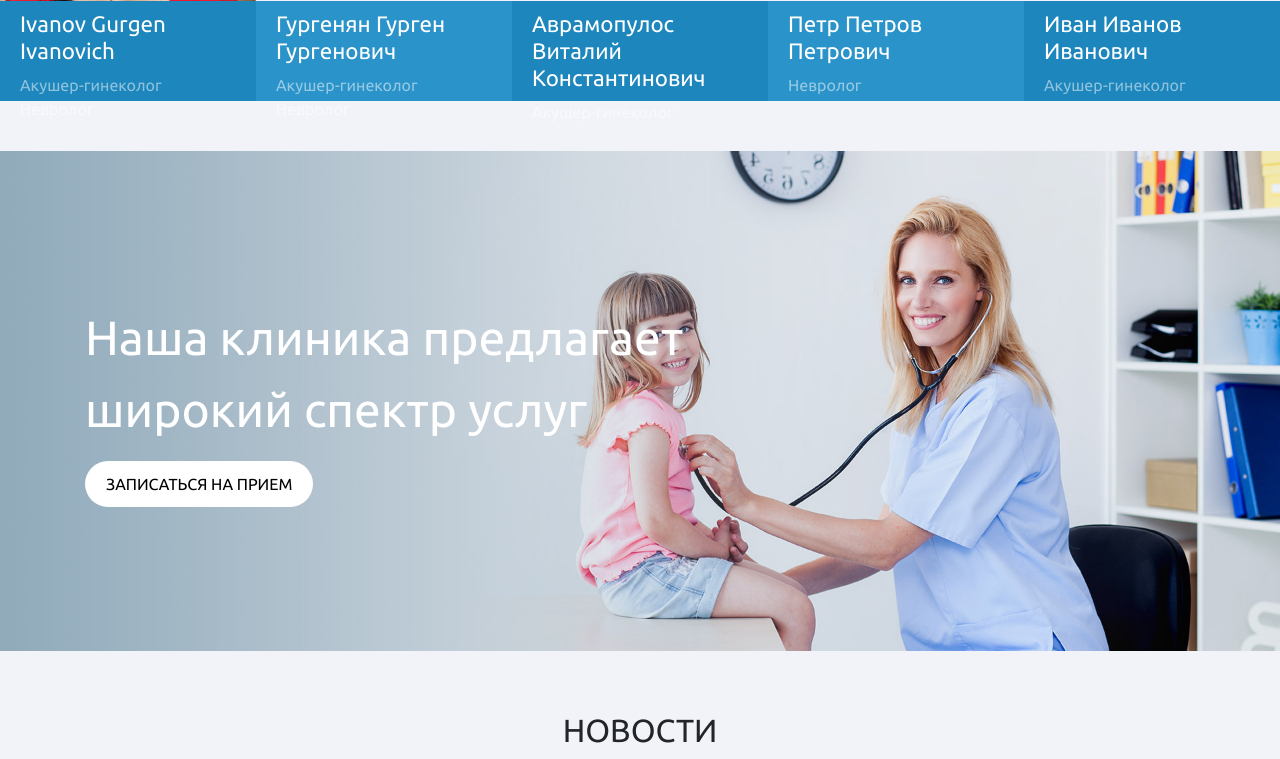
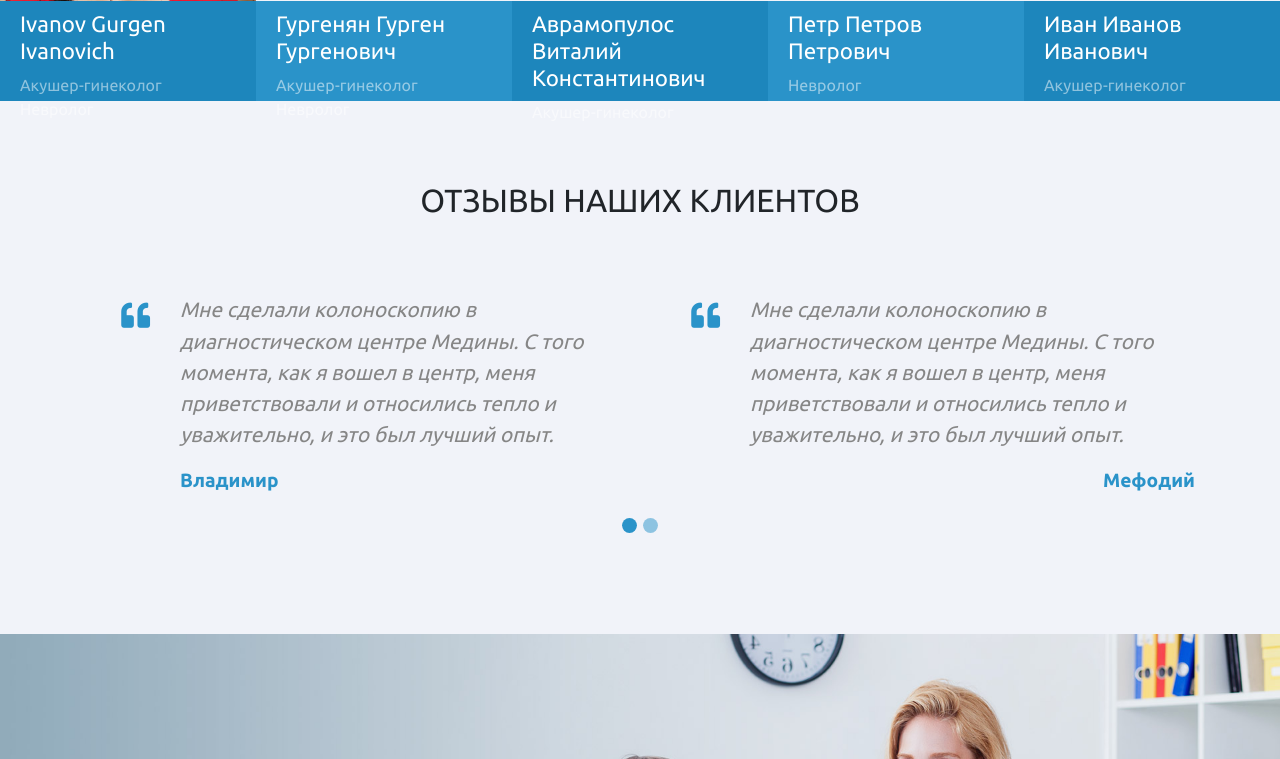
Before and after one commit to AsuraBot/klinika, a Django app: page / in a window 1280 px wide. Shown: the part 3089-3848 px from the top of the page. Run offline with Django 3.2, Linux system fonts and the light colour scheme; data comes from the database, SQL or seed files in the repository; both versions use the stored data as it was after the commit; some libraries are stand-ins or nearby versions.

Commit message:
home 14.05

```diff
--- a/dev_static/css/style.css
+++ b/dev_static/css/style.css
@@ -275,6 +275,47 @@ footer .bottom-footer .text-center:last-child {
   width: 10px;
   height: 10px;
   border-radius: 50%;
+}
+
+.review-carousel h2 {
+  margin-top: 180px;
+  margin-bottom: 75px;
+  font-size: 2rem;
+  text-transform: uppercase;
+  text-align: center;
+}
+
+.review-carousel .reviewtext {
+  font-size: 1.3rem;
+  font-style: italic;
+  color: #868686;
+}
+
+.review-carousel .reviewnamefirst {
+  font-weight: bold;
+  text-align: left;
+  font-size: 1.2rem;
+  color: #2A93C9;
+}
+
+.review-carousel .reviewnamesecond {
+  font-weight: bold;
+  text-align: right;
+  font-size: 1.2rem;
+  color: #2A93C9;
+}
+
+.review-carousel .col-md-1 {
+  text-align: right;
+  font-size: 1.8rem;
+  color: #2A93C9;
+}
+
+.review-carousel .carousel-indicators li {
+  width: 15px;
+  height: 15px;
+  border-radius: 50%;
+  background-color: #2A93C9;
 }
 
 .firstparalax {
--- a/landing/views.py
+++ b/landing/views.py
@@ -1,13 +1,13 @@
 from django.shortcuts import render, render_to_response
 from django.template import RequestContext
-from services.models import ServiceMain
+from services.models import Service
 from news.models import Novost
 from peoples.models import Doctor
 
 # Create your views here.
 
 def index(request):
-    popular_services = ServiceMain.objects.all().order_by('-counter')[:6]
+    popular_services = Service.objects.all().order_by('-counter')[:6]
     last_news = Novost.objects.filter(is_active=True)[:4]
     index_doctors  = Doctor.objects.all()[:5]
 
--- a/peoples/urls.py
+++ b/peoples/urls.py
@@ -4,5 +4,5 @@ from peoples import views
 urlpatterns = [
     path('doctors/<doctors_id>/', views.doctors_detail, name='doctors_detail'),
     path('doctors/', views.doctors, name='doctors'),
-    path('login/', views.login, name='login'),
+    path('login/', views.MyLoginView.as_view(), name='login'),
 ]
--- a/templates/index.html
+++ b/templates/index.html
@@ -96,8 +96,8 @@
             <div class="d-flex justify-content-around flex-wrap">
             {% for service in popular_services %}
                 <div class="one-service">
-                <a href="#">
-                    <img src="{{ service.image.url|resize:'320x320,C' }}" alt="service_img">
+                <a href="{% url 'service_detail' service.id %}">
+                    <img src="{{ service.service_main.image.url|resize:'320x320,C' }}" alt="service_img">
                     <p><i class="fas fa-arrow-right"></i> {{ service.name }}</p>
                 </a>
                 </div>
@@ -127,29 +127,55 @@
             {% endfor %}
         </div>
 
-        <!-- <div class="carousel" id="index-review">
-            <div id="carouselExampleIndicators" class="carousel slide carousel-fade" data-ride="carousel">
+        <div class="container review-carousel">
+            <h2 class="text-center">Отзывы наших клиентов</h2>
+            <div id="carouselViewIndicators" class="carousel slide" data-ride="carousel">
                 <ol class="carousel-indicators">
-                <li data-target="#carouselExampleIndicators" data-slide-to="0" class="active"></li>
-                <li data-target="#carouselExampleIndicators" data-slide-to="1"></li>
+                    <li data-target="#carouselViewIndicators" data-slide-to="0" class="active"></li>
+                    <li data-target="#carouselViewIndicators" data-slide-to="1"></li>
                 </ol>
                 <div class="carousel-inner">
                     <div class="carousel-item active">
-                        <div class="carousel-caption d-md-block">
-                        <img class="d-block" src="{% static 'images/slide-01.jpg' %}">
-                        <h3>Текст 1</h3>
-                        <p>шо то там</p>
+                        <div class="row justify-content-between">
+                            <div class="col-md-1">
+                                <i class="fas fa-quote-left"></i>
+                            </div>
+                            <div class="col-md-5">
+                                <p class="reviewtext">Мне сделали колоноскопию в диагностическом центре Медины. С того момента, как я вошел в центр, меня приветствовали и относились тепло и уважительно, и это был лучший опыт.</p>
+                                <p class="reviewnamefirst">Владимир</p>
+                            </div>
+                            <div class="col-md-1">
+                                <i class="fas fa-quote-left"></i>
+                            </div>
+                            <div class="col-md-5">
+                                <p class="reviewtext">Мне сделали колоноскопию в диагностическом центре Медины. С того момента, как я вошел в центр, меня приветствовали и относились тепло и уважительно, и это был лучший опыт.</p>
+                                <p class="reviewnamesecond">Мефодий</p>
+                            </div>
                         </div>
+                        <br><br>
                     </div>
                     <div class="carousel-item">
-                        <div class="carousel-caption d-none d-md-block">
-                        <h5>.L.</h5>
-                        <p>.L1.</p>
+                        <div class="row justify-content-between">
+                            <div class="col-md-1">
+                                <i class="fas fa-quote-left"></i>
+                            </div>
+                            <div class="col-md-5">
+                                <p class="reviewtext">Мне сделали колоноскопию в диагностическом центре Медины. С того момента, как я вошел в центр, меня приветствовали и относились тепло и уважительно, и это был лучший опыт.</p>
+                                <p class="reviewnamefirst">Владимир</p>
+                            </div>
+                            <div class="col-md-1">
+                                <i class="fas fa-quote-left"></i>
+                            </div>
+                            <div class="col-md-5">
+                                <p class="reviewtext">Мне сделали колоноскопию в диагностическом центре Медины. С того момента, как я вошел в центр, меня приветствовали и относились тепло и уважительно, и это был лучший опыт.</p>
+                                <p class="reviewnamesecond">Мефодий</p>
+                            </div>
                         </div>
+                        <br><br>
                     </div>
                 </div>
             </div>
-        </div> -->
+        </div>
 
         <div class="paralax secondparalax">  <!-- Paralax второй -->
             <div class="container paralax-text">
```
Also changed, not shown: other parts of dev_static/css/style.css (+16 -38 lines), peoples/forms.py (added, +7 -0 lines), peoples/views.py (+5 -5 lines), templates/login/login.html (deleted, +0 -24 lines), templates/peoples/login.html (added, +33 -0 lines), db.sqlite3.
